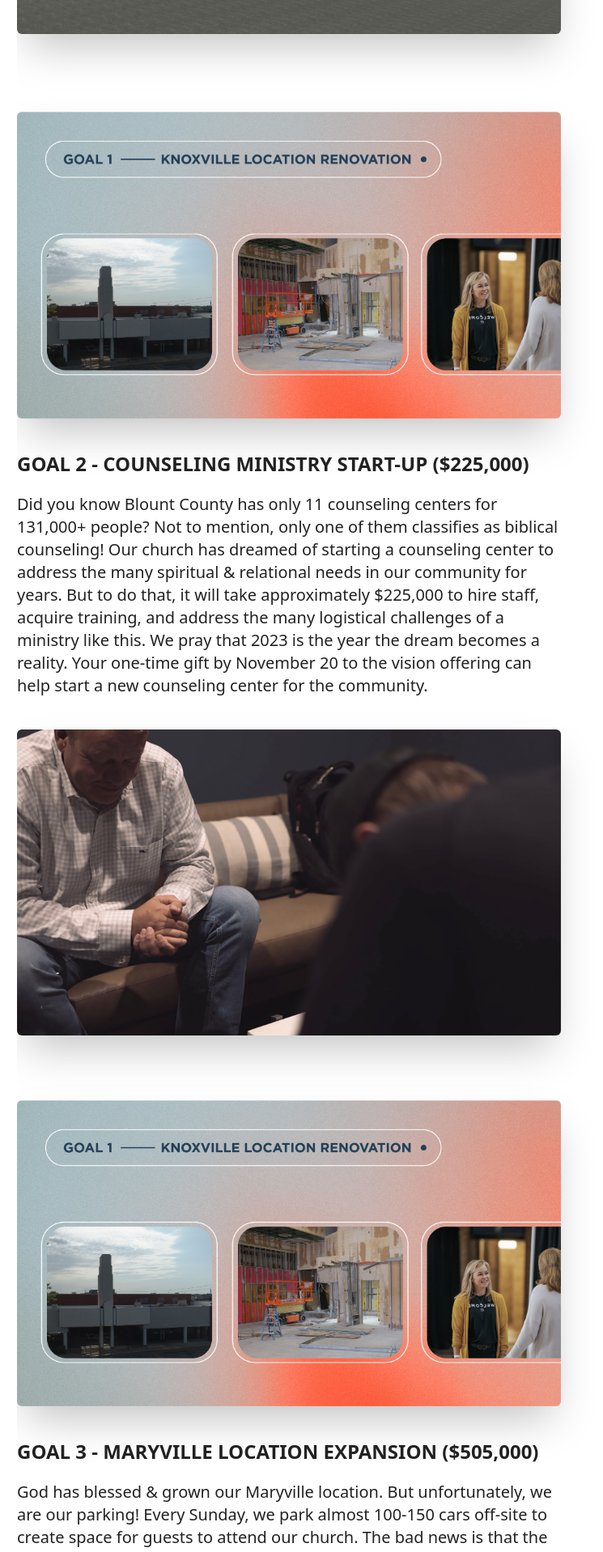
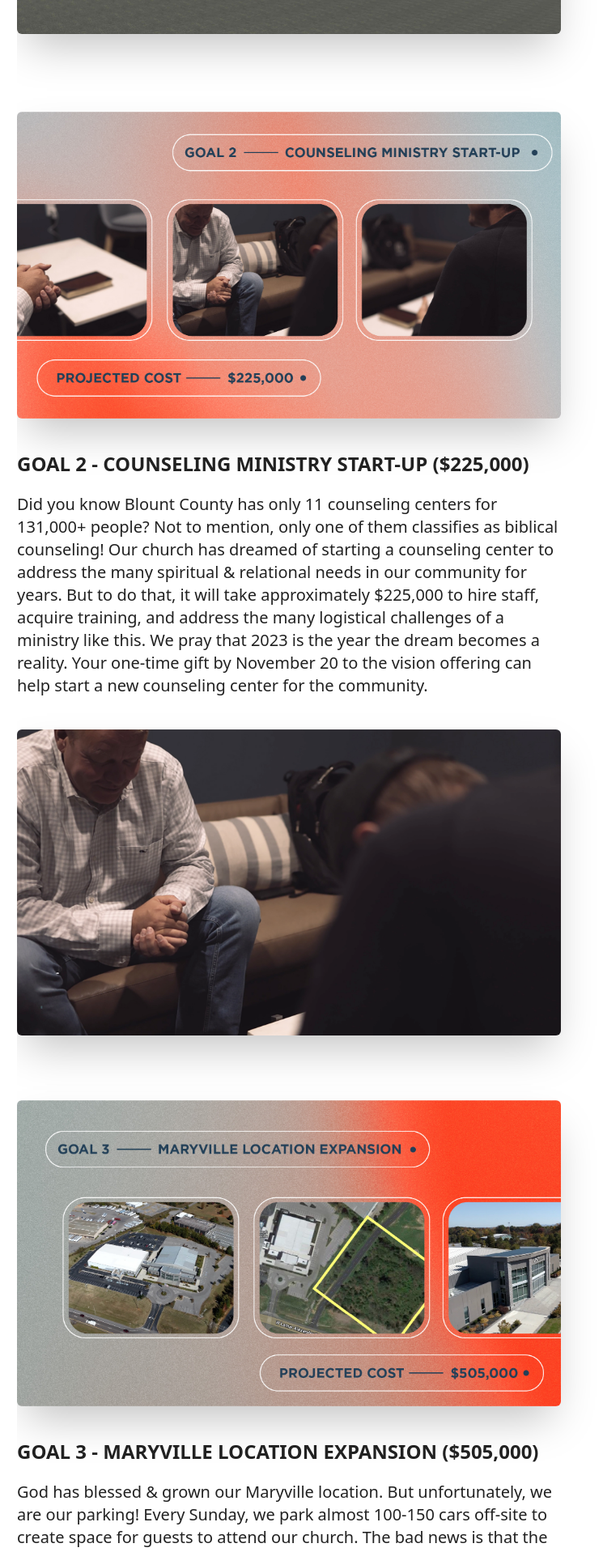
Before and after one commit to rain2o/visionoffering, a Nuxt app: page / in a window 1280 px wide. Shown: the part 3800-5717 px from the top of the page at 81% size, without its empty margins (0-745 px from the left). Built offline with nearby package versions, Linux system fonts and the light colour scheme; no server answers.

Commit message:
:scroll: Updated some images.

```diff
--- a/components/CampaignTab.vue
+++ b/components/CampaignTab.vue
@@ -69,7 +69,7 @@
 
       <div class="col-span-12 pt-10">
         <img
-          src="~/static/images/campaign/g1-header.jpg"
+          src="~/static/images/campaign/g2-header.jpg"
           alt="icon"
           class="rounded-md shadow-2xl"
         >
@@ -94,7 +94,7 @@
 
     <div class="col-span-12 pt-10">
       <img
-        src="~/static/images/campaign/g1-header.jpg"
+        src="~/static/images/campaign/g3-header.jpg"
         alt="icon"
         class="rounded-md shadow-2xl"
       >
```
